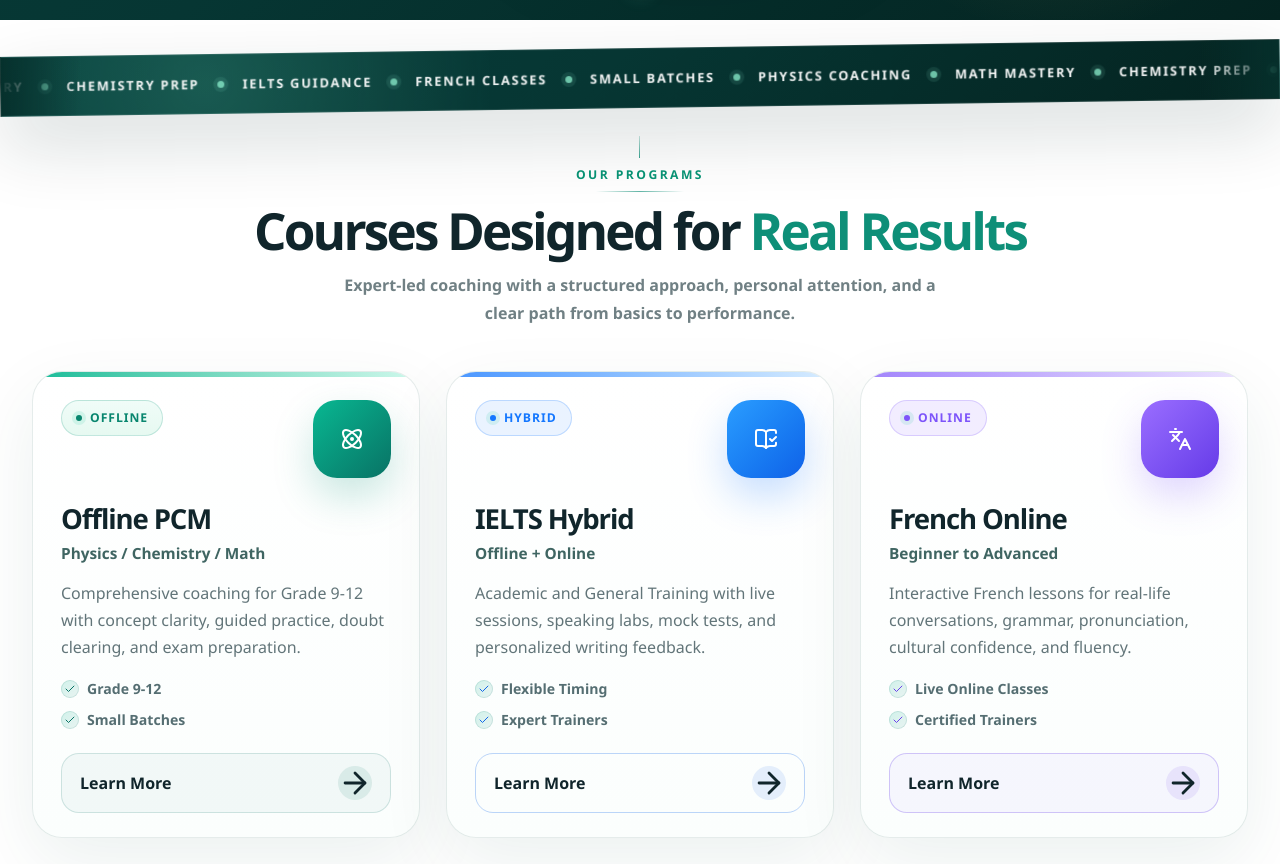
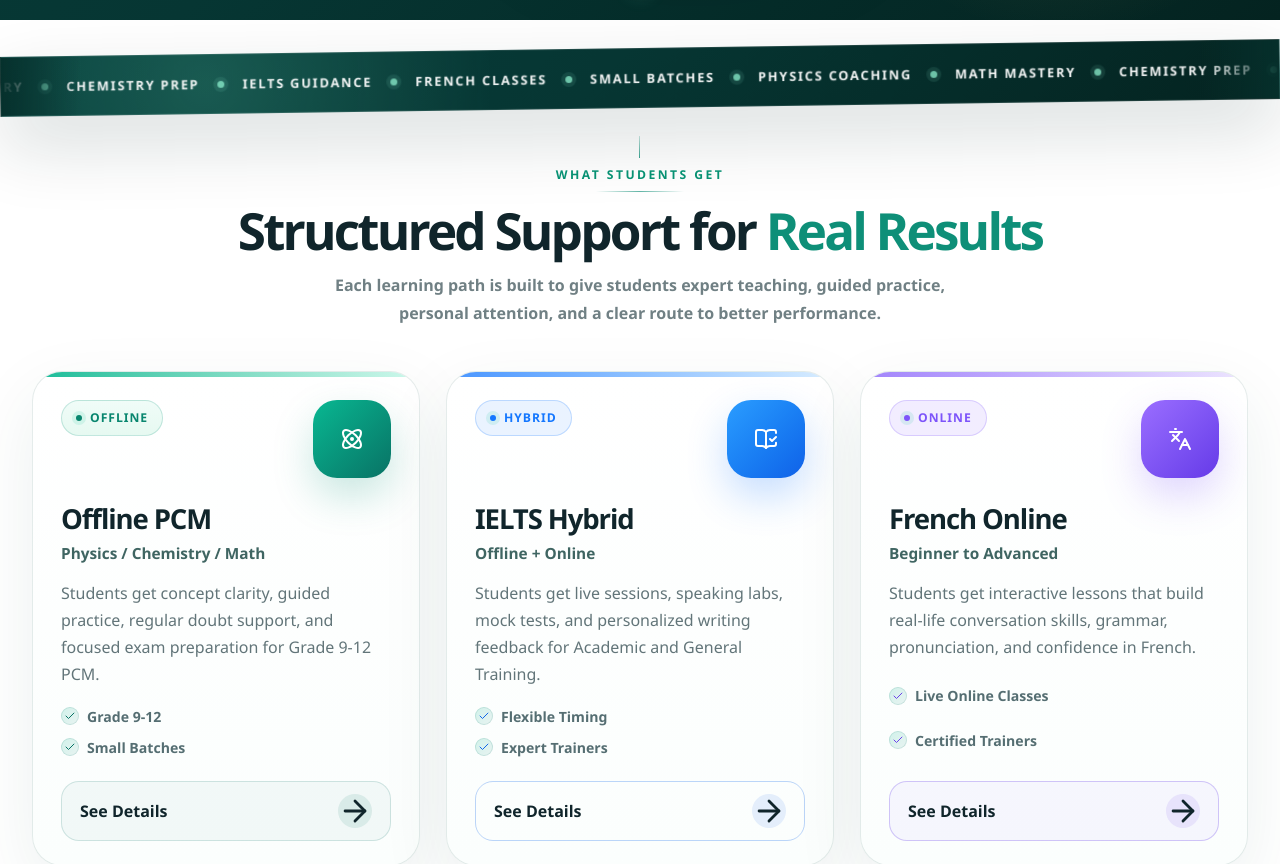
Before and after one commit to ma1hotraz/elevation, a Next.js app: page / in a window 1280 px wide. Shown: the part 780-1644 px from the top of the page. Built offline with nearby package versions, Linux system fonts and the light colour scheme.

Commit message:
feat: refresh home program and cta copy

```diff
--- a/app/components/home/BottomCta/BottomCta.tsx
+++ b/app/components/home/BottomCta/BottomCta.tsx
@@ -32,8 +32,15 @@ export function BottomCta() {
         </div>
 
         <div className="mt-[22px] flex flex-wrap gap-3.5">
-          <a href="#contact" className="inline-flex items-center justify-center gap-2.5 rounded-full bg-white px-6 py-3.5 font-black text-[#063a37] shadow-[0_18px_42px_rgba(0,0,0,0.16)]">
-            Book Free Counselling <ArrowRight aria-hidden="true" />
+          <a
+            href="#contact"
+            className="group inline-flex items-center justify-center gap-2.5 rounded-full border border-[#0d8b77] bg-[linear-gradient(180deg,#11a38c_0%,#086d5e_100%)] px-6 py-3.5 font-black text-white shadow-[0_22px_54px_rgba(0,0,0,0.24)] ring-1 ring-[#8ef1ce]/22 transition hover:-translate-y-0.5 hover:border-[#8ef1ce] hover:bg-[linear-gradient(180deg,#12ad95_0%,#097866_100%)]"
+          >
+            Book Free Counselling
+            <ArrowRight
+              aria-hidden="true"
+              className="h-[18px] w-[18px] text-white transition-transform group-hover:translate-x-0.5"
+            />
           </a>
           <a href="#sample-tests" className="inline-flex items-center justify-center gap-2.5 rounded-full border border-white/18 bg-white/8 px-6 py-3.5 font-black text-white">
             View Sample Tests
--- a/app/components/home/Programs/Programs.tsx
+++ b/app/components/home/Programs/Programs.tsx
@@ -52,13 +52,13 @@ export function Programs() {
       className={`${sectionFrame} px-0 pb-[76px] text-center max-[520px]:pb-[44px]`}
       id="programs"
     >
-      <SectionEyebrow>Our Programs</SectionEyebrow>
+      <SectionEyebrow>What Students Get</SectionEyebrow>
       <SectionTitle>
-        Courses Designed for <span className="text-[#0e8f78]">Real Results</span>
+        Structured Support for <span className="text-[#0e8f78]">Real Results</span>
       </SectionTitle>
       <SectionIntro className="mt-[15px] mb-11 max-[520px]:mb-[30px] max-[520px]:text-[0.95rem] max-[520px]:leading-[1.6]">
-        Expert-led coaching with a structured approach, personal attention,
-        and a clear path from basics to performance.
+        Each learning path is built to give students expert teaching, guided
+        practice, personal attention, and a clear route to better performance.
       </SectionIntro>
 
       <div className="grid grid-cols-3 gap-[26px] text-left max-[980px]:grid-cols-1 max-[520px]:gap-4">
@@ -133,7 +133,7 @@ export function Programs() {
                   tone.link,
                 )}
               >
-                Learn More
+                See Details
                 <ArrowRight
                   aria-hidden="true"
                   className={cx("grid h-[34px] w-[34px] place-items-center rounded-full text-[0.86rem]", tone.arrow)}
--- a/app/components/home/homeData.ts
+++ b/app/components/home/homeData.ts
@@ -5,7 +5,7 @@ export const programs = [
     subtitle: "Physics / Chemistry / Math",
     tag: "Offline",
     description:
-      "Comprehensive coaching for Grade 9-12 with concept clarity, guided practice, doubt clearing, and exam preparation.",
+      "Students get concept clarity, guided practice, regular doubt support, and focused exam preparation for Grade 9-12 PCM.",
     points: ["Grade 9-12", "Small Batches"],
     accent: "green",
   },
@@ -15,7 +15,7 @@ export const programs = [
     subtitle: "Offline + Online",
     tag: "Hybrid",
     description:
-      "Academic and General Training with live sessions, speaking labs, mock tests, and personalized writing feedback.",
+      "Students get live sessions, speaking labs, mock tests, and personalized writing feedback for Academic and General Training.",
     points: ["Flexible Timing", "Expert Trainers"],
     accent: "blue",
   },
@@ -25,7 +25,7 @@ export const programs = [
     subtitle: "Beginner to Advanced",
     tag: "Online",
     description:
-      "Interactive French lessons for real-life conversations, grammar, pronunciation, cultural confidence, and fluency.",
+      "Students get interactive lessons that build real-life conversation skills, grammar, pronunciation, and confidence in French.",
     points: ["Live Online Classes", "Certified Trainers"],
     accent: "purple",
   },
```
